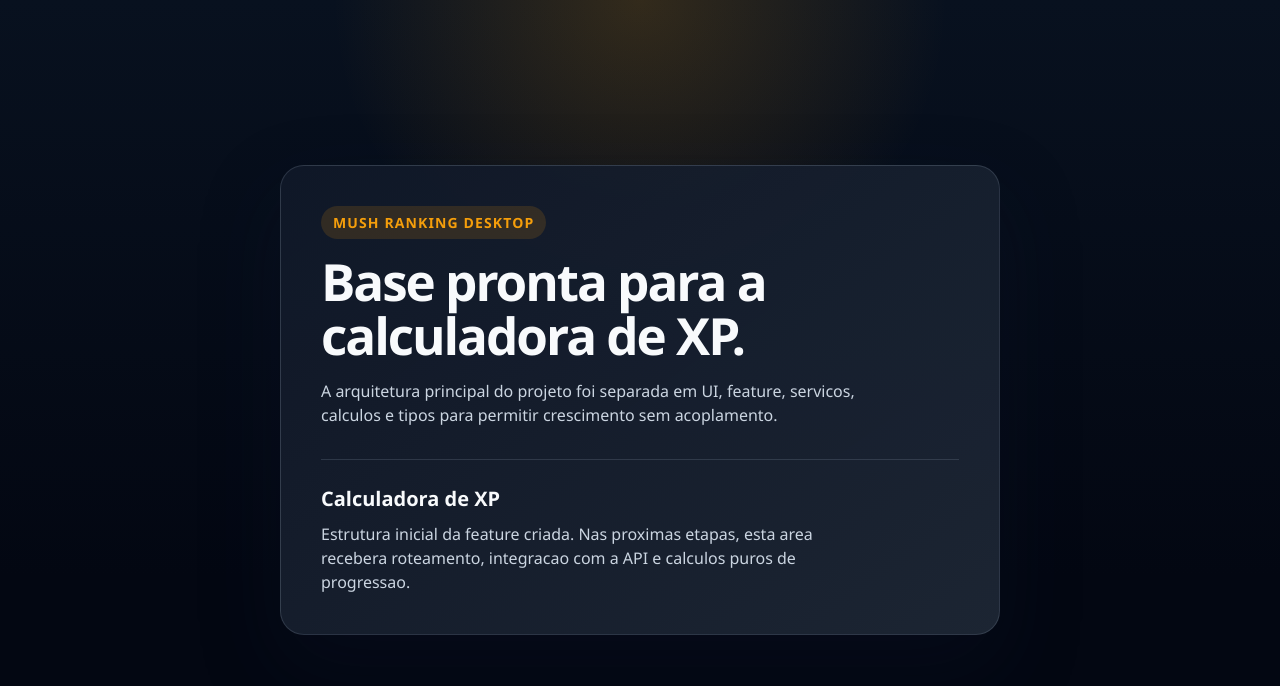
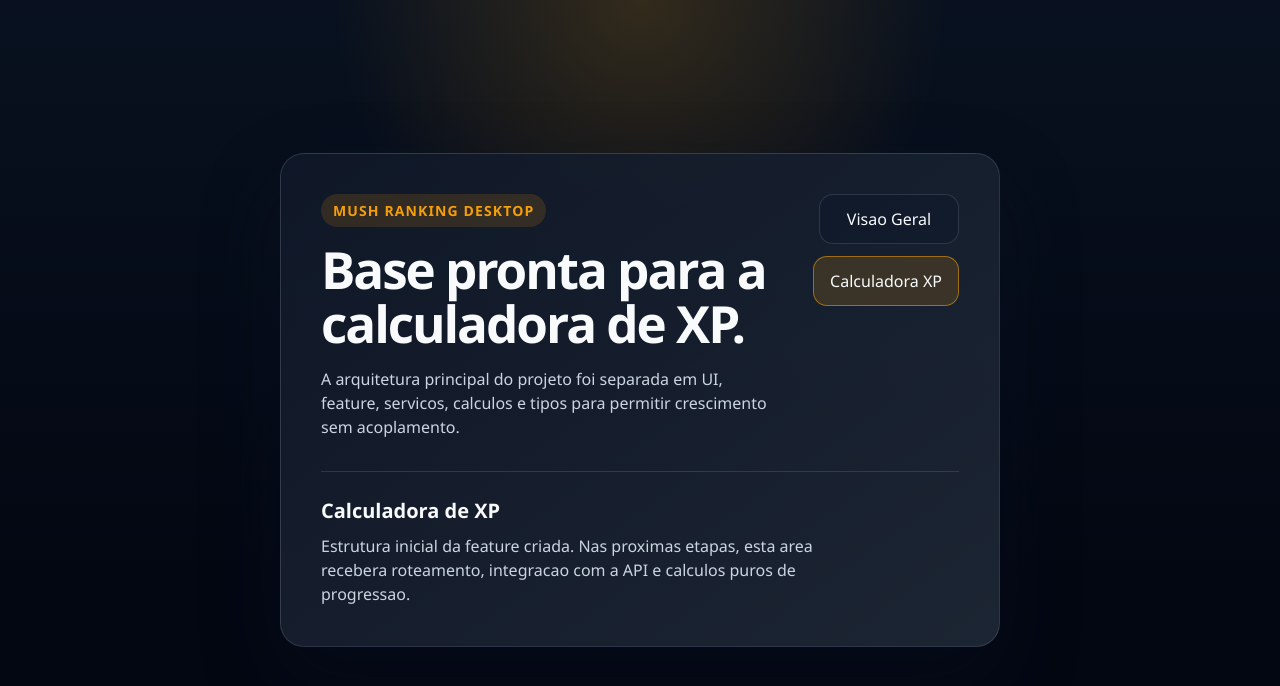
Before and after one commit to lucasaraujo-dev/mush-ranking, a React (Vite) app: page /#/xp-calculator in a window 1280 px wide. Shown: the top 686 px of the page. Built offline with nearby package versions, Linux system fonts and the light colour scheme.

Commit message:
chore: setup routing and base layout

```diff
--- a/src/App.css
+++ b/src/App.css
@@ -13,6 +13,17 @@
   background: linear-gradient(145deg, rgba(16, 24, 40, 0.92), rgba(31, 41, 55, 0.9));
   box-shadow: 0 32px 80px rgba(15, 23, 42, 0.28);
   text-align: left;
+}
+
+.app-header {
+  display: flex;
+  gap: 24px;
+  justify-content: space-between;
+  align-items: flex-start;
+}
+
+.app-content {
+  margin-top: 32px;
 }
 
 .eyebrow {
@@ -38,6 +49,38 @@
   font-size: 1rem;
 }
 
+.app-navigation {
+  display: flex;
+  gap: 12px;
+  flex-wrap: wrap;
+  justify-content: flex-end;
+}
+
+.nav-item {
+  min-width: 140px;
+  padding: 12px 16px;
+  border: 1px solid var(--border);
+  border-radius: 14px;
+  background: rgba(15, 23, 42, 0.45);
+  color: var(--text);
+  font: inherit;
+  cursor: pointer;
+  transition:
+    border-color 0.2s ease,
+    transform 0.2s ease,
+    background 0.2s ease;
+}
+
+.nav-item:hover {
+  transform: translateY(-1px);
+  border-color: rgba(245, 158, 11, 0.45);
+}
+
+.nav-item-active {
+  background: rgba(245, 158, 11, 0.16);
+  border-color: rgba(245, 158, 11, 0.55);
+}
+
 .feature-placeholder {
   margin-top: 32px;
   padding-top: 24px;
@@ -57,4 +100,17 @@
   .hero-panel {
     padding: 28px;
   }
+
+  .app-header {
+    flex-direction: column;
+  }
+
+  .app-navigation {
+    width: 100%;
+    justify-content: stretch;
+  }
+
+  .nav-item {
+    width: 100%;
+  }
 }
--- a/src/App.tsx
+++ b/src/App.tsx
@@ -1,14 +1,30 @@
 import './App.css'
+import { OverviewPanel } from './components/layout/OverviewPanel'
 import { AppShell } from './components/layout/AppShell'
 import { XpCalculatorFeature } from './features/xp-calculator'
+import { initializeRouter, navigateTo, useCurrentRoute } from './store/routerStore'
+
+initializeRouter()
 
 function App() {
+  const route = useCurrentRoute()
+
+  const title =
+    route === 'overview' ? 'Painel base do aplicativo desktop.' : 'Base pronta para a calculadora de XP.'
+
+  const subtitle =
+    route === 'overview'
+      ? 'Layout principal e navegacao basica configurados para sustentar as proximas features do MVP.'
+      : 'A arquitetura principal do projeto foi separada em UI, feature, servicos, calculos e tipos para permitir crescimento sem acoplamento.'
+
   return (
     <AppShell
-      title="Base pronta para a calculadora de XP."
-      subtitle="A arquitetura principal do projeto foi separada em UI, feature, servicos, calculos e tipos para permitir crescimento sem acoplamento."
+      activeRoute={route}
+      onNavigate={navigateTo}
+      title={title}
+      subtitle={subtitle}
     >
-      <XpCalculatorFeature />
+      {route === 'overview' ? <OverviewPanel /> : <XpCalculatorFeature />}
     </AppShell>
   )
 }
--- a/src/components/layout/AppShell.tsx
+++ b/src/components/layout/AppShell.tsx
@@ -1,18 +1,42 @@
 import type { PropsWithChildren } from 'react'
+import type { AppRoute } from '../../types/navigation'
+import { AppNavigation } from '../navigation/AppNavigation'
 
 type AppShellProps = PropsWithChildren<{
+  activeRoute: AppRoute
+  onNavigate: (route: AppRoute) => void
   title: string
   subtitle: string
 }>
 
-export function AppShell({ children, title, subtitle }: AppShellProps) {
+const navigationItems = [
+  { label: 'Visao Geral', route: 'overview' },
+  { label: 'Calculadora XP', route: 'xp-calculator' },
+] satisfies Array<{ label: string; route: AppRoute }>
+
+export function AppShell({
+  activeRoute,
+  children,
+  onNavigate,
+  title,
+  subtitle,
+}: AppShellProps) {
   return (
     <main className="app-shell">
       <section className="hero-panel">
-        <span className="eyebrow">Mush Ranking Desktop</span>
-        <h1>{title}</h1>
-        <p>{subtitle}</p>
-        {children}
+        <header className="app-header">
+          <div>
+            <span className="eyebrow">Mush Ranking Desktop</span>
+            <h1>{title}</h1>
+            <p>{subtitle}</p>
+          </div>
+          <AppNavigation
+            activeRoute={activeRoute}
+            items={navigationItems}
+            onNavigate={onNavigate}
+          />
+        </header>
+        <section className="app-content">{children}</section>
       </section>
     </main>
   )
--- /dev/null
+++ b/src/components/layout/OverviewPanel.tsx
@@ -0,0 +1,11 @@
+export function OverviewPanel() {
+  return (
+    <section className="feature-placeholder" aria-label="Visao geral do app">
+      <h2>Visao geral</h2>
+      <p>
+        MVP desktop para consultar dados publicos do Mush e simular progressao de XP
+        por modo com foco em Bedwars, Skywars e Duels.
+      </p>
+    </section>
+  )
+}
--- /dev/null
+++ b/src/components/navigation/AppNavigation.tsx
@@ -0,0 +1,33 @@
+import type { AppRoute } from '../../types/navigation'
+
+interface NavigationItem {
+  label: string
+  route: AppRoute
+}
+
+interface AppNavigationProps {
+  activeRoute: AppRoute
+  items: NavigationItem[]
+  onNavigate: (route: AppRoute) => void
+}
+
+export function AppNavigation({
+  activeRoute,
+  items,
+  onNavigate,
+}: AppNavigationProps) {
+  return (
+    <nav aria-label="Navegacao principal" className="app-navigation">
+      {items.map((item) => (
+        <button
+          key={item.route}
+          className={item.route === activeRoute ? 'nav-item nav-item-active' : 'nav-item'}
+          onClick={() => onNavigate(item.route)}
+          type="button"
+        >
+          {item.label}
+        </button>
+      ))}
+    </nav>
+  )
+}
--- /dev/null
+++ b/src/store/routerStore.ts
@@ -0,0 +1,62 @@
+import { useSyncExternalStore } from 'react'
+import type { AppRoute } from '../types/navigation'
+
+const DEFAULT_ROUTE: AppRoute = 'xp-calculator'
+const ROUTE_PREFIX = '#/'
+
+function normalizeRoute(value: string): AppRoute {
+  return value === 'overview' || value === 'xp-calculator' ? value : DEFAULT_ROUTE
+}
+
+function getRouteFromHash(): AppRoute {
+  const routeValue = window.location.hash.replace(ROUTE_PREFIX, '')
+  return normalizeRoute(routeValue)
+}
+
+function setHashRoute(route: AppRoute) {
+  const nextHash = `${ROUTE_PREFIX}${route}`
+
+  if (window.location.hash === nextHash) {
+    listeners.forEach((listener) => listener())
+    return
+  }
+
+  window.location.hash = nextHash
+}
+
+const listeners = new Set<() => void>()
+
+function subscribe(listener: () => void) {
+  listeners.add(listener)
+
+  const onHashChange = () => listener()
+
+  window.addEventListener('hashchange', onHashChange)
+
+  return () => {
+    listeners.delete(listener)
+    window.removeEventListener('hashchange', onHashChange)
+  }
+}
+
+function getSnapshot() {
+  return getRouteFromHash()
+}
+
+function getServerSnapshot() {
+  return DEFAULT_ROUTE
+}
+
+export function initializeRouter() {
+  if (!window.location.hash) {
+    window.location.hash = `${ROUTE_PREFIX}${DEFAULT_ROUTE}`
+  }
+}
+
+export function navigateTo(route: AppRoute) {
+  setHashRoute(route)
+}
+
+export function useCurrentRoute() {
+  return useSyncExternalStore(subscribe, getSnapshot, getServerSnapshot)
+}
--- /dev/null
+++ b/src/types/navigation.ts
@@ -0,0 +1 @@
+export type AppRoute = 'overview' | 'xp-calculator'
```
